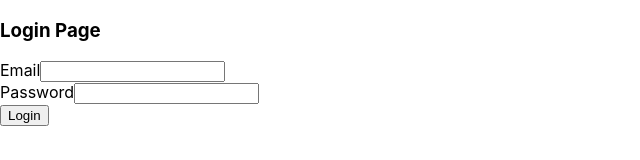
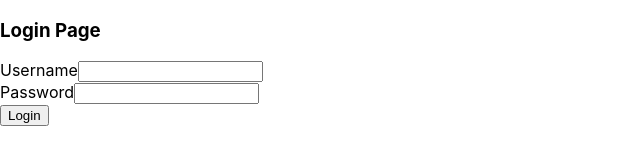
Before and after one commit to eridhobffry/auth-redux-api, a React (Create React App) app: page / in a window 1280 px wide. Shown: the top 160 px of the page, without its empty margins (0-640 px from the left). Built offline with nearby package versions, Linux system fonts and the light colour scheme.

Commit message:
Email to username

```diff
--- a/src/components/loginPage.js
+++ b/src/components/loginPage.js
@@ -9,11 +9,11 @@ class LoginPage extends Component {
   onHandleLogin = event => {
     event.preventDefault();
 
-    let email = event.target.email.value;
+    let username = event.target.username.value;
     let password = event.target.password.value;
 
     const data = {
-      email,
+      username,
       password
     };
 
@@ -42,8 +42,8 @@ class LoginPage extends Component {
         {!isSuccess ? <div>{message}</div> : <Redirect to="dashboard" />}
         <form onSubmit={this.onHandleLogin}>
           <div>
-            <label htmlFor="email">Email</label>
-            <input type="text" name="email" id="email" />
+            <label htmlFor="email">Username</label>
+            <input type="text" name="username" id="username" />
           </div>
           <div>
             <label htmlFor="password">Password</label>
```
